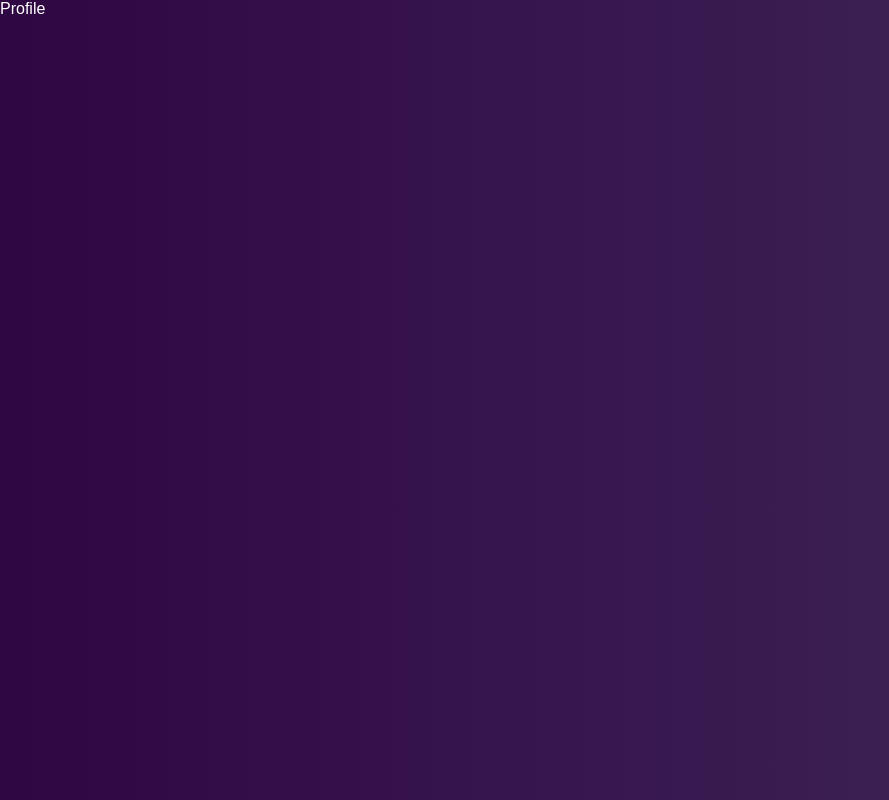
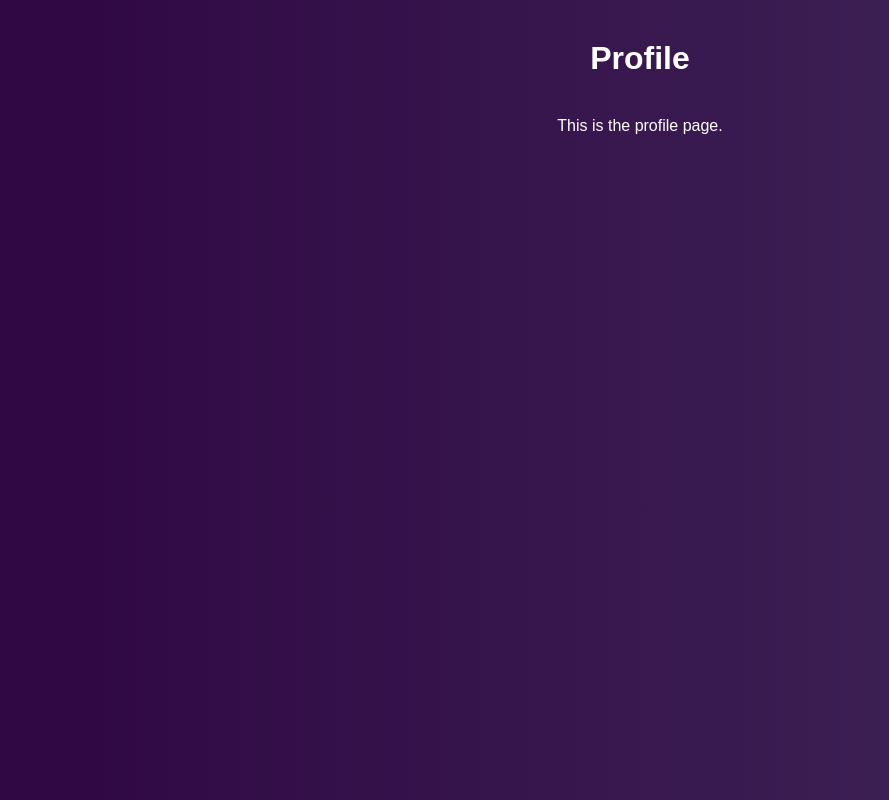
Before and after one commit to OrlandoTellez/moonsleep, a React (Vite) app: page /profile in a window 1280 px wide. Shown: the whole page, without its empty margins (0-889 px from the left). Built offline with nearby package versions, Linux system fonts and the light colour scheme; a web font is replaced by a local one.

Commit message:
feat: refactor layout styles; move main styles to index.css and update Home and Profile components

```diff
--- a/src/App.module.css
+++ /dev/null
@@ -1,9 +0,0 @@
-.main{
-    width: 100%;
-    max-width: 500px;
-    display: grid;
-    place-items: center;
-    margin: 0 auto;
-    padding: 40px 20px;
-    gap: 40px;
-}
--- a/src/index.css
+++ b/src/index.css
@@ -40,3 +40,13 @@ button{
   padding: 10px 20px;
   width: 100%;
 }
+
+main{
+  width: 100%;
+  max-width: 500px;
+  display: grid;
+  place-items: center;
+  margin: 0 auto;
+  padding: 40px 20px;
+  gap: 40px;
+}
--- a/src/pages/Home.tsx
+++ b/src/pages/Home.tsx
@@ -1,12 +1,12 @@
 import { Header } from '../components/Header'
 import { SleepTracker } from '../sections/SleepTracker'
-import styles from '../App.module.css'
 import { Stats } from '../sections/Stats'
+import '../index.css'
 
 export const Home = () => {
   return (
     <>
-        <main className={styles.main}>
+        <main>
           <Header />
           <SleepTracker />
           <Stats />
--- a/src/pages/Profile.tsx
+++ b/src/pages/Profile.tsx
@@ -1,6 +1,12 @@
+import "../index.css"
 
 export const Profile = () => {
   return (
-    <div>Profile</div>
+    <>
+        <main>
+            <h1>Profile</h1>
+            <p>This is the profile page.</p>
+        </main>
+    </>
   )
 }
```
